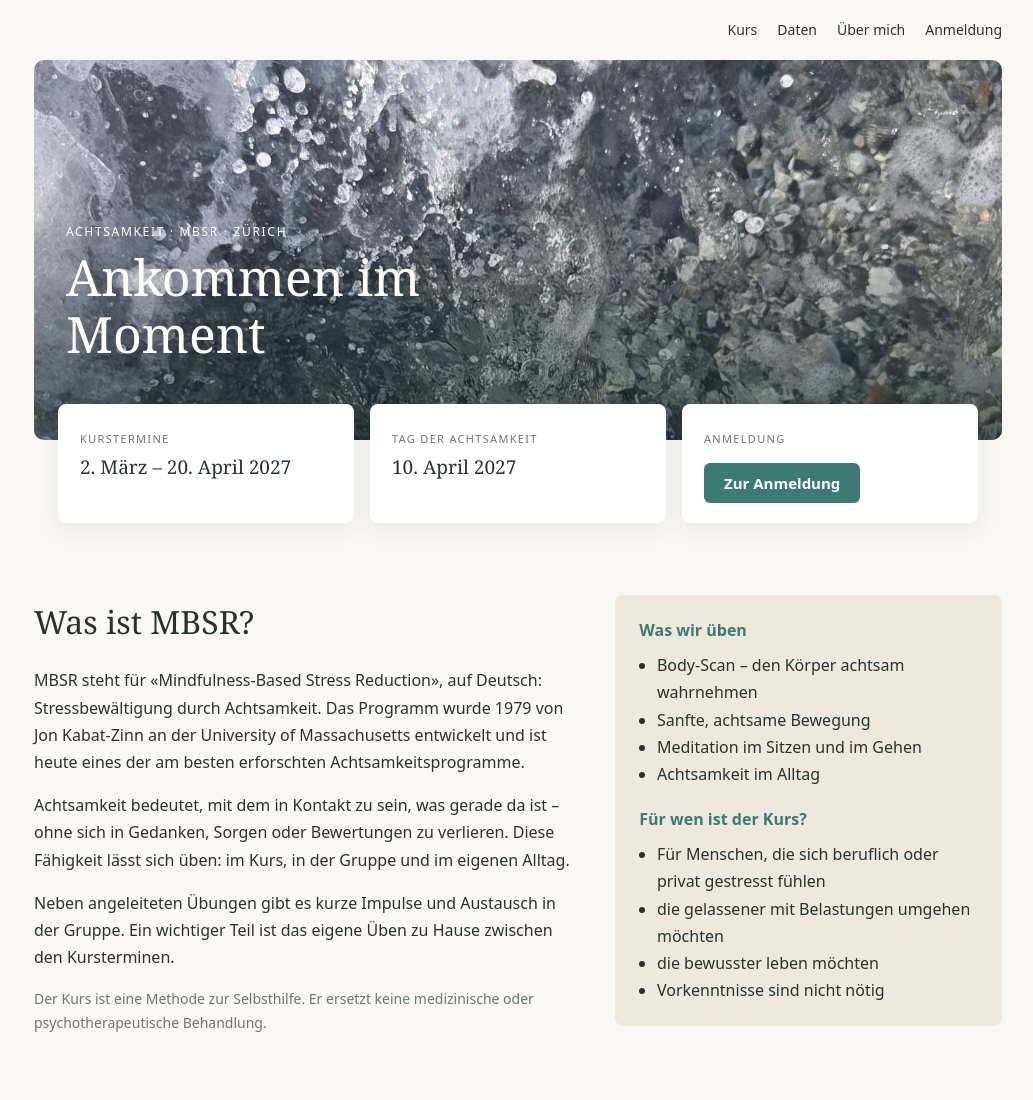
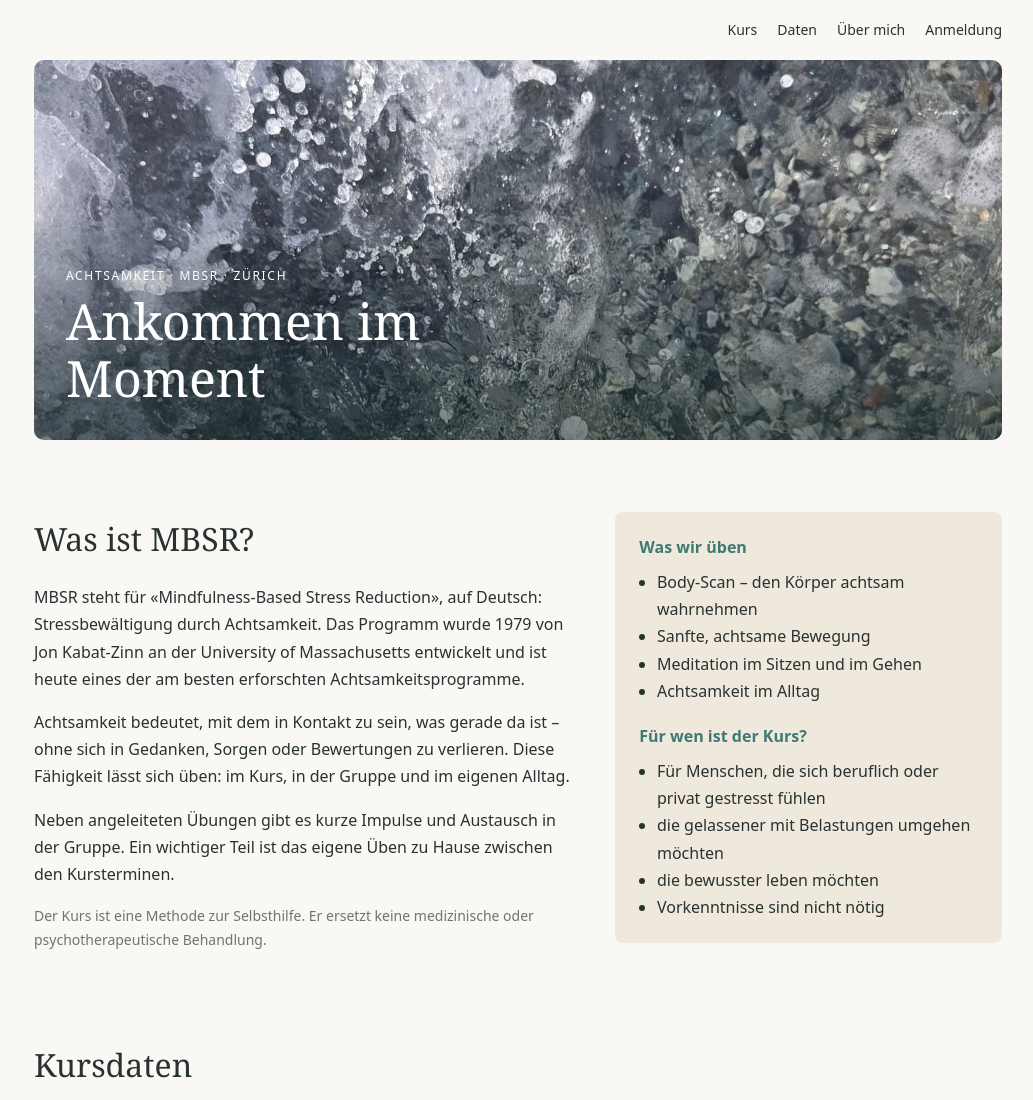
Before and after one commit to NanoMonti/SelinStoll, a plain HTML site: page Selin/index.html in a window 1280 px wide. Shown: the top 1100 px of the page, without its empty margins (122-1155 px from the left). Drawn offline with Linux system fonts and the light colour scheme.

Commit message:
Karten oben entfernt: Kursdaten nur noch einmal (unten)
- Kurstermine / Tag der Achtsamkeit / Anmeldung wiederholten die Kursdaten
- ungenutztes Feld start.knopf aus inhalt.json und Admin entfernt

Co-Authored-By: Claude Opus 5.5 <noreply@anthropic.com>

```diff
--- a/Selin/index.html
+++ b/Selin/index.html
@@ -22,17 +22,12 @@
   .top .name { font-family: var(--serif); font-size: 22px; }
   .top nav { display: flex; gap: 20px; flex-wrap: wrap; font-size: 14px; }
   .top nav a { color: var(--text); text-decoration: none; }
-  .band { height: 380px; background: url(bilder/meer-band.jpg) center/cover; border-radius: 10px; display: flex; align-items: flex-end; padding: 32px 32px 76px; position: relative; overflow: hidden; }
+  .band { height: 380px; background: url(bilder/meer-band.jpg) center/cover; border-radius: 10px; display: flex; align-items: flex-end; padding: 32px; position: relative; overflow: hidden; }
   .band::before { content: ""; position: absolute; inset: 0; background: linear-gradient(0deg, rgba(15,35,35,.55), rgba(15,35,35,0) 65%); }
   .band > div { position: relative; color: #fff; max-width: 560px; }
   .band p { margin: 0 0 6px; letter-spacing: .14em; text-transform: uppercase; font-size: 12px; }
   .band h1 { font-family: var(--serif); font-weight: normal; font-size: clamp(32px, 5vw, 50px); line-height: 1.15; margin: 0; }
 
-  .karten { display: grid; grid-template-columns: repeat(3, 1fr); gap: 16px; margin: -36px 24px 0; position: relative; }
-  .karte { background: var(--card); border-radius: 8px; padding: 20px 22px; box-shadow: 0 6px 24px rgba(40,50,49,.08); }
-  .karte small { color: var(--muted); text-transform: uppercase; letter-spacing: .12em; font-size: 11px; }
-  .karte div { font-family: var(--serif); font-size: 19px; line-height: 1.35; margin-top: 4px; }
-  .karte .btn { margin-top: 8px; }
   .btn { display: inline-block; background: var(--accent); color: #fff; text-decoration: none; padding: 10px 20px; border-radius: 6px; border: 0; font: 600 15px var(--sans); cursor: pointer; }
 
   section { padding: 72px 0 0; }
@@ -64,8 +59,7 @@
   footer { margin-top: 80px; padding: 24px 0 36px; border-top: 1px solid var(--line); font-size: 13px; color: var(--muted); display: flex; gap: 16px; flex-wrap: wrap; justify-content: space-between; }
   footer a { color: var(--muted); margin-left: 12px; }
   @media (max-width: 760px) {
-    .band { height: 300px; padding: 22px 22px 56px; }
-    .karten { grid-template-columns: 1fr; margin: -24px 10px 0; }
+    .band { height: 300px; padding: 22px; }
     .zwei, .tag, .leitung, .anmeldung, form, dl { grid-template-columns: 1fr; }
     .tag .ort { border-left: 0; border-top: 1px solid var(--line); padding: 16px 0 0; }
     .foto { width: 160px; }
@@ -83,12 +77,6 @@
       <p data-t="kopf.untertitel"></p>
       <h1 data-t="start.titel"></h1>
     </div>
-  </div>
-
-  <div class="karten">
-    <div class="karte"><small data-t="daten.beschriftungen.kurstermine"></small><div data-t="daten.kurstermine"></div></div>
-    <div class="karte"><small data-t="daten.beschriftungen.tag"></small><div data-t="daten.tag"></div></div>
-    <div class="karte"><small data-t="anmeldung.titel"></small><div><a class="btn" href="#anmeldung" data-t="start.knopf"></a></div></div>
   </div>
 
   <section id="kurs">
--- a/Selin/inhalt.json
+++ b/Selin/inhalt.json
@@ -13,8 +13,7 @@
     ]
   },
   "start": {
-    "titel": "Ankommen im Moment",
-    "knopf": "Zur Anmeldung"
+    "titel": "Ankommen im Moment"
   },
   "kurs": {
     "titel": "Was ist MBSR?",
```
Also changed, not shown: 1 other file.
